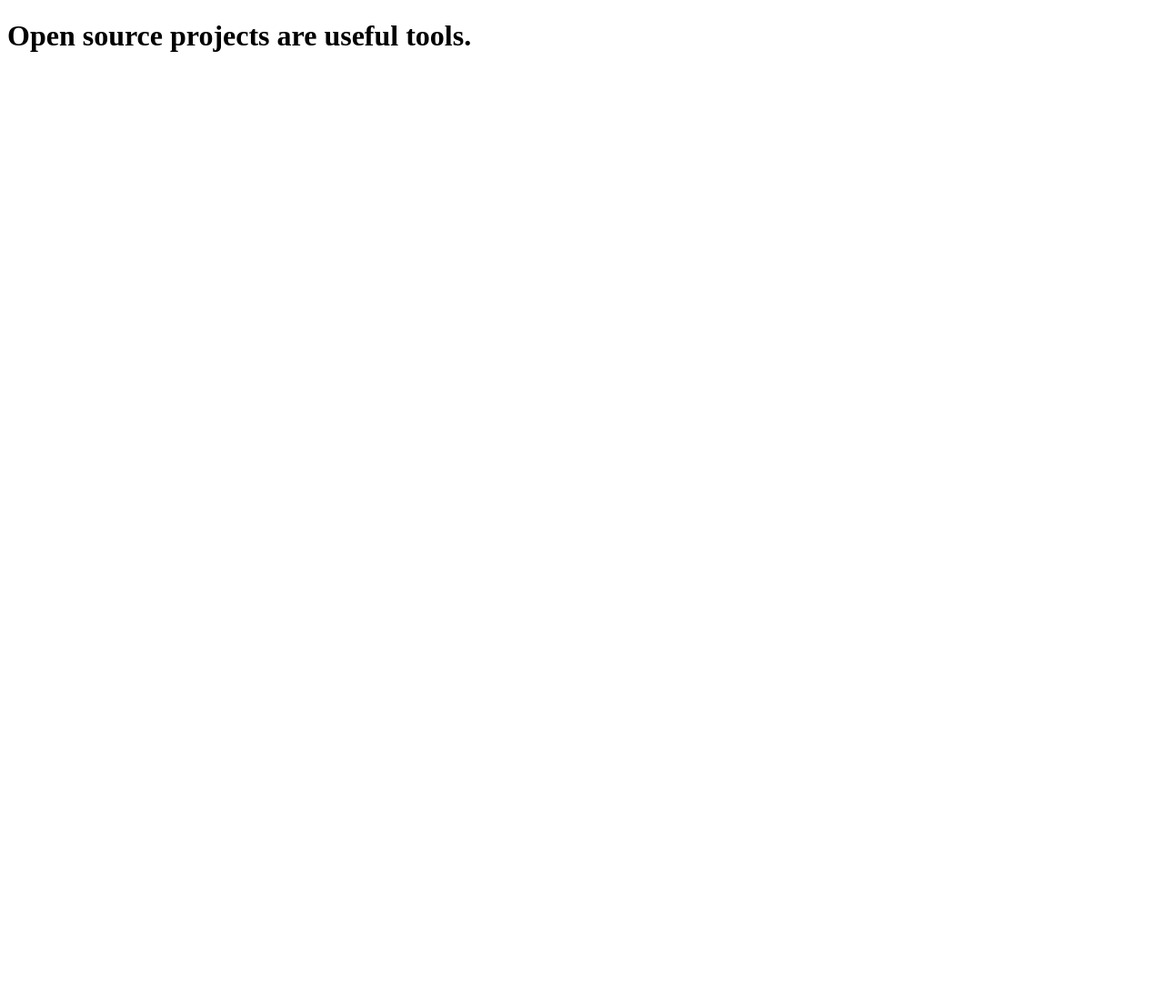
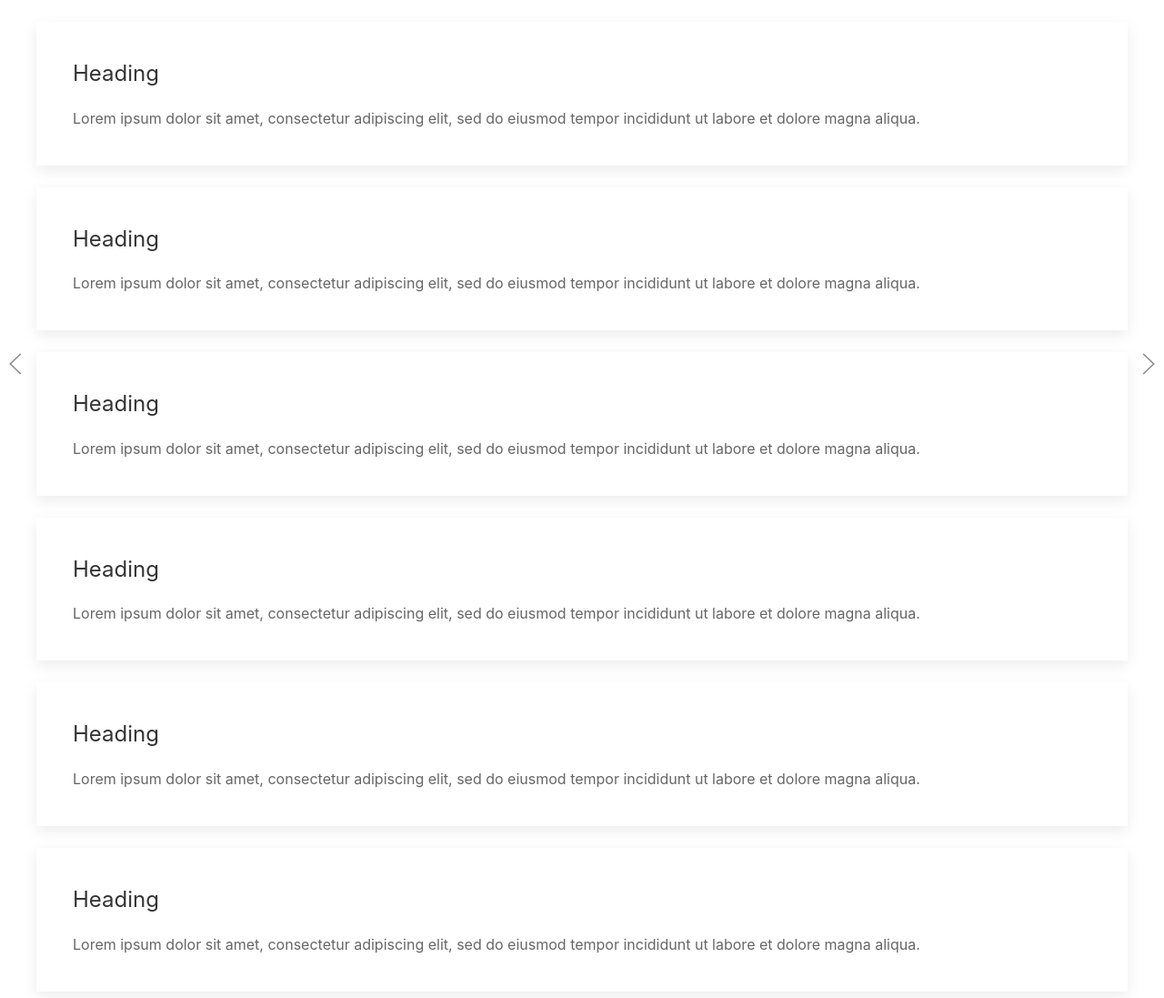
Before and after one commit to RonyMacfly/RonyMacfly.github.io, a plain HTML site: page index.html in a window 1280 px wide. Shown: the top 1097 px of the page at 91% size. Before the commit the page ends 800 px from the top, so only its background shows below. Drawn offline with nearby package versions, Linux system fonts and the light colour scheme.

Commit message:
index.html 1.html

```diff
--- a/index.html
+++ b/index.html
@@ -1,12 +1,78 @@
 <!DOCTYPE html>
+<html>
+<head>
+<title>Rony Macfly Github page</title>
+<meta name="viewport" content="width=device-width, initial-scale=1.0">
 
-<html>
-    <head>
-        <title>Rony Macfly Github page</title>
-        <meta name="viewport" content="width=device-width, initial-scale=1.0">
-    </head>
+<!-- UIkit CSS -->
+<link rel="stylesheet" href="https://cdn.jsdelivr.net/npm/uikit@3.15.10/dist/css/uikit.min.css" />
 
-    <body>
-        <h1>Open source projects are useful tools.</h1>
-    </body>
+<!-- UIkit JS -->
+<script src="https://cdn.jsdelivr.net/npm/uikit@3.15.10/dist/js/uikit.min.js"></script>
+<script src="https://cdn.jsdelivr.net/npm/uikit@3.15.10/dist/js/uikit-icons.min.js"></script>
+</head>
+
+<body class="uk-container"><br>
+
+<div>
+<a class="uk-position-center-left" href="" uk-slidenav-previous></a>
+<a class="uk-position-center-right" href="" uk-slidenav-next></a>
+</div>
+
+<a href="1.html" class="uk-display-block uk-card uk-card-body uk-card-default uk-link-reset">
+<h3 class="uk-card-title"><span class="uk-link-heading">Heading</span></h3>
+<p>Lorem ipsum dolor sit amet, consectetur adipiscing elit, sed do eiusmod tempor incididunt ut labore et dolore magna aliqua.</p>
+</a><br>
+
+<a href="" class="uk-display-block uk-card uk-card-body uk-card-default uk-link-reset">
+<h3 class="uk-card-title"><span class="uk-link-heading">Heading</span></h3>
+<p>Lorem ipsum dolor sit amet, consectetur adipiscing elit, sed do eiusmod tempor incididunt ut labore et dolore magna aliqua.</p>
+</a><br>
+
+<a href="" class="uk-display-block uk-card uk-card-body uk-card-default uk-link-reset">
+<h3 class="uk-card-title"><span class="uk-link-heading">Heading</span></h3>
+<p>Lorem ipsum dolor sit amet, consectetur adipiscing elit, sed do eiusmod tempor incididunt ut labore et dolore magna aliqua.</p>
+</a><br>
+
+<a href="" class="uk-display-block uk-card uk-card-body uk-card-default uk-link-reset">
+<h3 class="uk-card-title"><span class="uk-link-heading">Heading</span></h3>
+<p>Lorem ipsum dolor sit amet, consectetur adipiscing elit, sed do eiusmod tempor incididunt ut labore et dolore magna aliqua.</p>
+</a><br>
+
+<a href="" class="uk-display-block uk-card uk-card-body uk-card-default uk-link-reset">
+<h3 class="uk-card-title"><span class="uk-link-heading">Heading</span></h3>
+<p>Lorem ipsum dolor sit amet, consectetur adipiscing elit, sed do eiusmod tempor incididunt ut labore et dolore magna aliqua.</p>
+</a><br>
+
+<a href="" class="uk-display-block uk-card uk-card-body uk-card-default uk-link-reset">
+<h3 class="uk-card-title"><span class="uk-link-heading">Heading</span></h3>
+<p>Lorem ipsum dolor sit amet, consectetur adipiscing elit, sed do eiusmod tempor incididunt ut labore et dolore magna aliqua.</p>
+</a><br>
+
+<a href="" class="uk-display-block uk-card uk-card-body uk-card-default uk-link-reset">
+<h3 class="uk-card-title"><span class="uk-link-heading">Heading</span></h3>
+<p>Lorem ipsum dolor sit amet, consectetur adipiscing elit, sed do eiusmod tempor incididunt ut labore et dolore magna aliqua.</p>
+</a><br>
+
+<a href="" class="uk-display-block uk-card uk-card-body uk-card-default uk-link-reset">
+<h3 class="uk-card-title"><span class="uk-link-heading">Heading</span></h3>
+<p>Lorem ipsum dolor sit amet, consectetur adipiscing elit, sed do eiusmod tempor incididunt ut labore et dolore magna aliqua.</p>
+</a><br>
+
+<a href="" class="uk-display-block uk-card uk-card-body uk-card-default uk-link-reset">
+<h3 class="uk-card-title"><span class="uk-link-heading">Heading</span></h3>
+<p>Lorem ipsum dolor sit amet, consectetur adipiscing elit, sed do eiusmod tempor incididunt ut labore et dolore magna aliqua.</p>
+</a><br>
+
+<a href="" class="uk-display-block uk-card uk-card-body uk-card-default uk-link-reset">
+<h3 class="uk-card-title"><span class="uk-link-heading">Heading</span></h3>
+<p>Lorem ipsum dolor sit amet, consectetur adipiscing elit, sed do eiusmod tempor incididunt ut labore et dolore magna aliqua.</p>
+</a><br>
+
+<div>
+<a class="uk-position-center-left" href="" uk-slidenav-previous></a>
+<a class="uk-position-center-right" href="" uk-slidenav-next></a>
+</div>
+
+</body>
 </html>
```
Also changed, not shown: 1.html (added, +28 -0 lines).
